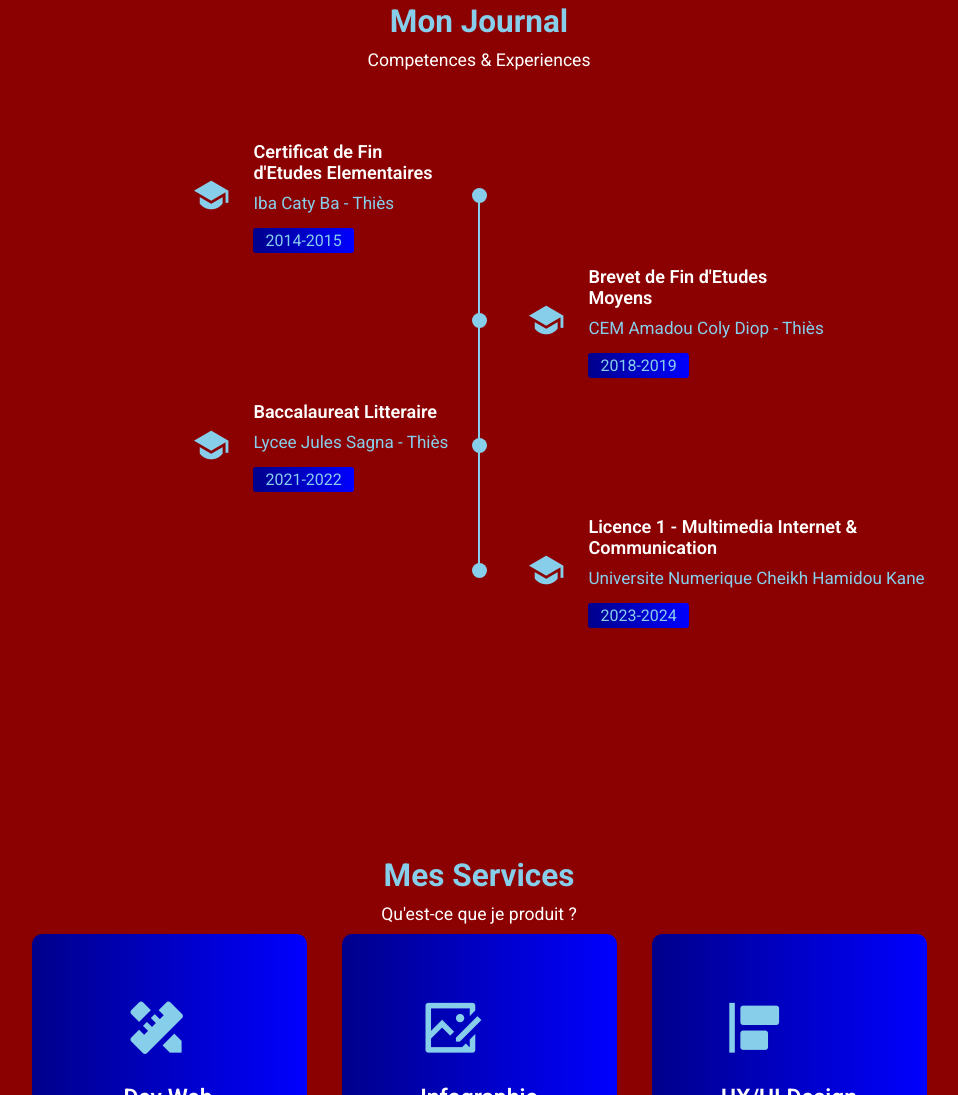
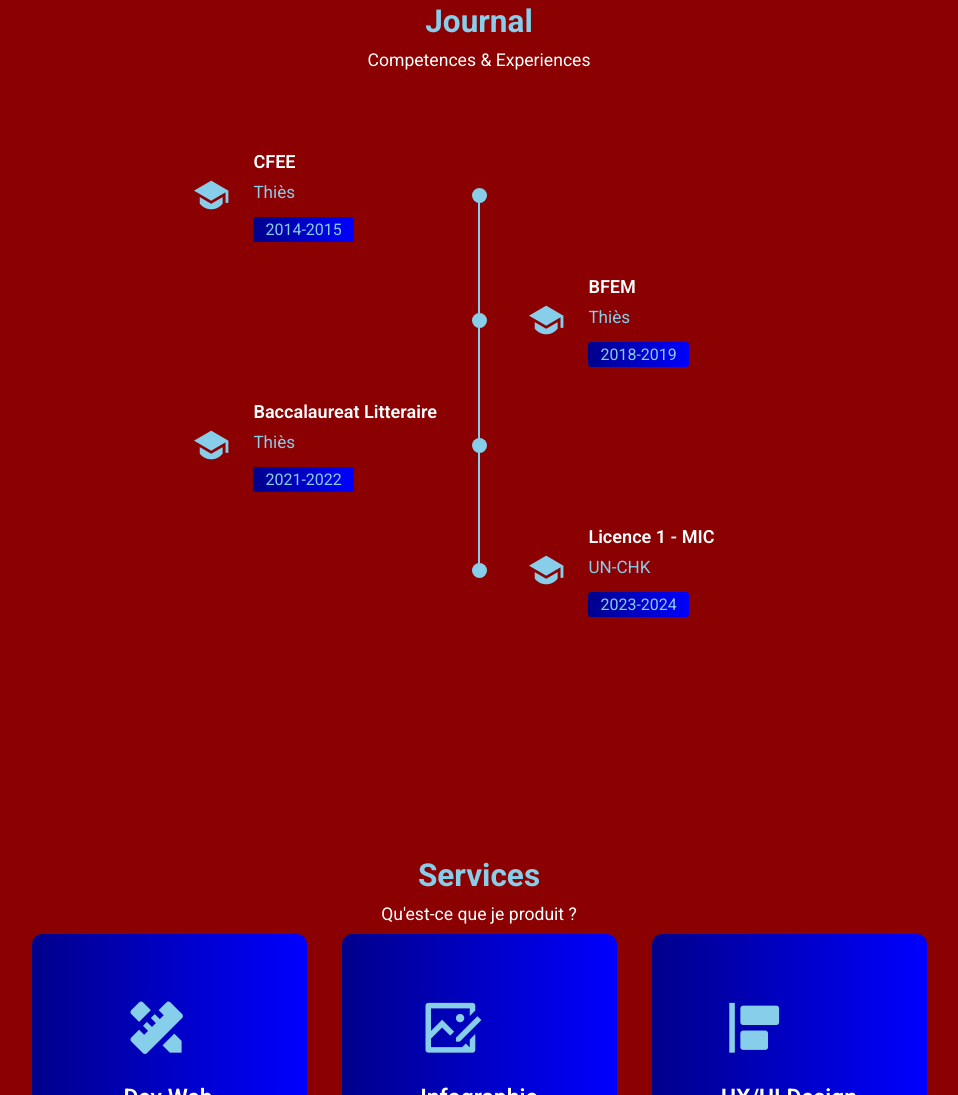
Before and after one commit to SouleymaneWADE/Portfolio-Wade-Souleymane, a plain HTML site: page index.html in a window 1280 px wide. Shown: the part 1705-2800 px from the top of the page, without its empty margins (161-1119 px from the left). Drawn offline with nearby package versions, Linux system fonts and the light colour scheme.

Commit message:
Add files via upload

```diff
--- a/index.html
+++ b/index.html
@@ -29,7 +29,7 @@
 
     <!--========== To top button with scroll indicator bar ==========-->
     <div class="to-top-btn">
-      <a href="#home"><span>To Top</span></a>
+      <a href="#home"><span>HAUT</span></a>
       <div class="scroll-indicator-bar"></div>
     </div>
 
@@ -38,7 +38,7 @@
       <div class="wade-container">
         <div class="inner">
           <div class="wade-logo">
-            <a href="#"><span>Souleymane Wade</span></a>
+            <a href="#"><span>SW</span></a>
           </div>
           <div class="header-btns">
             <div class="wade-main-btn border-btn lets-talk-btn">
@@ -155,7 +155,7 @@
       <div class="wade-container wade-sub-container">
         <div class="wade-wrapper">
           <div class="section-title about-title">
-            <h3>A Propos de Moi</h3>
+            <h3>Présentation</h3>
             <p>Qui suis-je ?</p>
           </div>
           <div class="section-content">
@@ -217,16 +217,16 @@
       <div class="wade-container wade-sub-container">
         <div class="wade-wrapper">
           <div class="section-title">
-            <h3>Mon Journal</h3>
+            <h3>Journal</h3>
             <p>Competences & Experiences</p>
           </div>
           <div class="resume-tabs">
             <a class="tab-btn active"
               ><i class="ri-graduation-cap-line"></i>Education</a
             >
-            <a class="tab-btn"><i class="ri-sparkling-line"></i>Experience</a>
+            <a class="tab-btn"><i class="ri-sparkling-line"></i>Experiences</a>
             <a class="tab-btn"
-              ><i class="ri-user-settings-line"></i>Competence</a
+              ><i class="ri-user-settings-line"></i>Competences</a
             >
           </div>
 
@@ -238,8 +238,8 @@
                   <div class="info">
                     <i class="ri-graduation-cap-fill"></i>
                     <div>
-                      <h5>Certificat de Fin d'Etudes Elementaires</h5>
-                      <p>Iba Caty Ba - Thiès</p>
+                      <h5>CFEE</h5>
+                      <p>Thiès</p>
                       <span>2014-2015</span>
                     </div>
                   </div>
@@ -249,8 +249,8 @@
                   <div class="info">
                     <i class="ri-graduation-cap-fill"></i>
                     <div>
-                      <h5>Brevet de Fin d'Etudes Moyens</h5>
-                      <p>CEM Amadou Coly Diop - Thiès</p>
+                      <h5>BFEM</h5>
+                      <p>Thiès</p>
                       <span>2018-2019</span>
                     </div>
                   </div>
@@ -261,7 +261,7 @@
                     <i class="ri-graduation-cap-fill"></i>
                     <div>
                       <h5>Baccalaureat Litteraire</h5>
-                      <p>Lycee Jules Sagna - Thiès</p>
+                      <p>Thiès</p>
                       <span>2021-2022</span>
                     </div>
                   </div>
@@ -271,8 +271,8 @@
                   <div class="info">
                     <i class="ri-graduation-cap-fill"></i>
                     <div>
-                      <h5>Licence 1 - Multimedia Internet & Communication</h5>
-                      <p>Universite Numerique Cheikh Hamidou Kane</p>
+                      <h5>Licence 1 - MIC</h5>
+                      <p>UN-CHK</p>
                       <span>2023-2024</span>
                     </div>
                   </div>
@@ -288,7 +288,7 @@
                     <i class="ri-sparkling-fill"></i>
                     <div>
                       <h5>président Gouvernement Scolaire</h5>
-                      <p>Lycee Jules Sagna - Thiès</p>
+                      <p>Thiès</p>
                       <span>2021-2022</span>
                     </div>
                   </div>
@@ -298,8 +298,8 @@
                   <div class="info">
                     <i class="ri-sparkling-fill"></i>
                     <div>
-                      <h5>Secretaire General CDGS-T</h5>
-                      <p>Lycee Jules Sagna - Thiès</p>
+                      <h5>SG - CDGS-T</h5>
+                      <p>Thiès</p>
                       <span>2021-2022</span>
                     </div>
                   </div>
@@ -309,8 +309,8 @@
                   <div class="info">
                     <i class="ri-sparkling-fill"></i>
                     <div>
-                      <h5>Gerant et Comptable</h5>
-                      <p>DER/FDJ - Thiès</p>
+                      <h5>Gerant / Comptable</h5>
+                      <p>Thiès</p>
                       <span>2022-2023</span>
                     </div>
                   </div>
@@ -426,7 +426,7 @@
       <div class="wade-container wade-sub-container">
         <div class="wade-wrapper">
           <div class="section-title">
-            <h3>Mes Services</h3>
+            <h3>Services</h3>
             <p>Qu'est-ce que je produit ?</p>
           </div>
           <div class="section-content">
```
